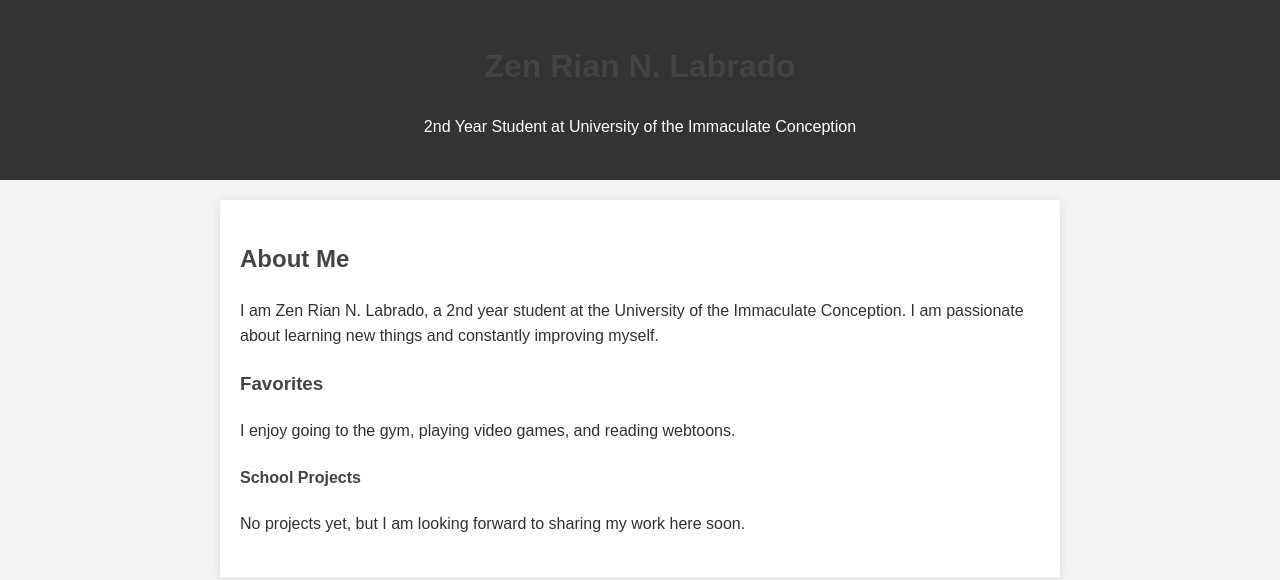
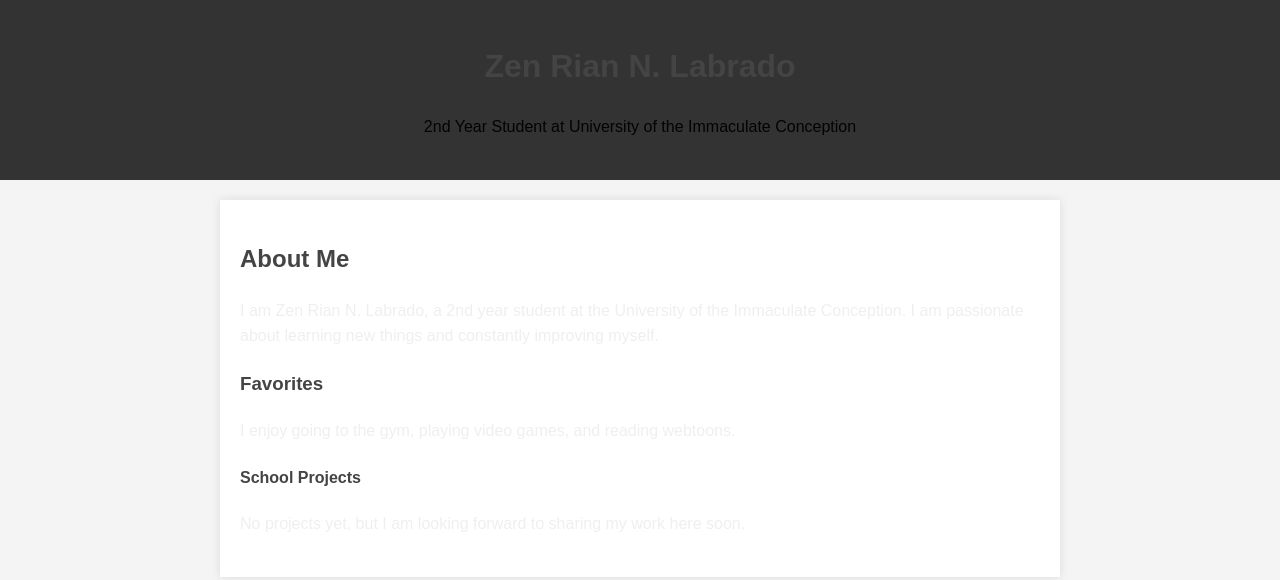
Before and after one commit to Zen0202/Zen0202.github.io, a plain HTML site: page index.html in a window 1280 px wide. Drawn offline with Linux system fonts and the light colour scheme.

Commit message:
Update index.html

```diff
--- a/index.html
+++ b/index.html
@@ -11,12 +11,12 @@
             padding: 0;
             line-height: 1.6;
             background-color: #f4f4f4;
-            color: #313131;
+            color: #efefef;
         }
 
         header {
             background: #333;
-            color: #fff;
+            color: #030303;
             padding: 20px 0;
             text-align: center;
         }
```
